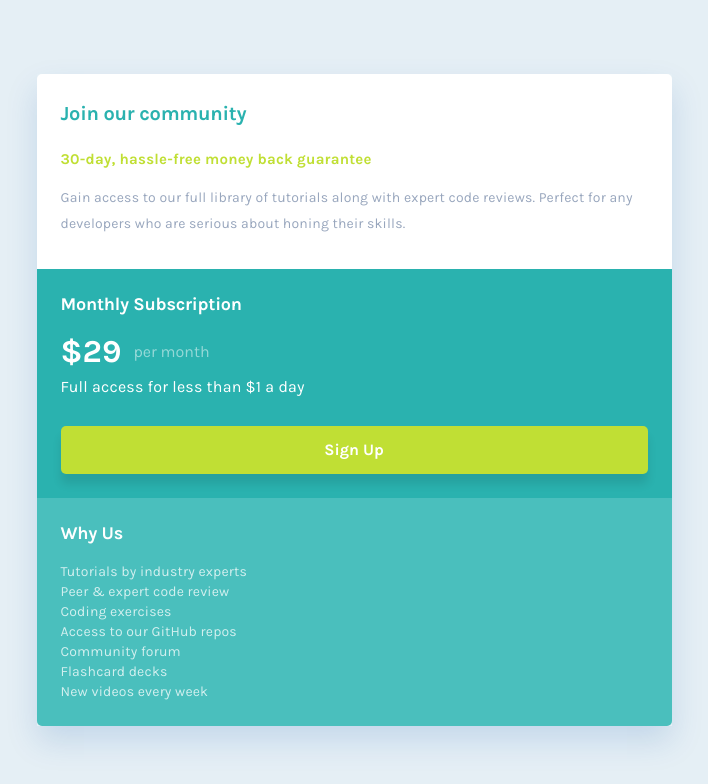
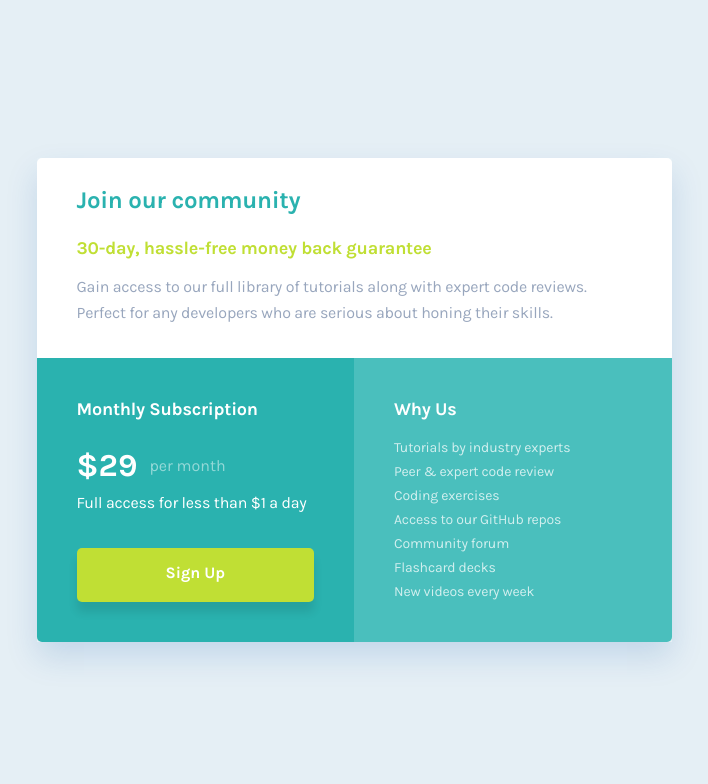
Before and after one commit to ferfalcon/single-price-grid-component, a plain HTML site: page index.html in a window 1280 px wide. Shown: the whole page, without its empty margins (286-994 px from the left). Drawn offline with Linux system fonts and the light colour scheme.

Commit message:
Desktop layout

```diff
--- a/styles/styles.less
+++ b/styles/styles.less
@@ -16,6 +16,7 @@
 	--fs-500: 1rem;
 	--fs-600: 1.125rem;
 	--fs-700: 1.25rem;
+	--fs-800: 1.5rem;
 	--fs-900: 2rem;
 
 	--fw-regular: 400;
@@ -57,6 +58,7 @@ img {
 	box-shadow: 0 .938rem 1.875rem 0 rgba(0, 81, 171, .1488);
 
 	@media (min-width:64rem) {
+		grid-template-columns: 1fr 1fr;
 		max-width: 39.688rem;
 	}
 }
@@ -67,23 +69,39 @@ img {
 .price-comp__section {
 	display: grid;
 	padding: 1.5rem;
+
+	@media (min-width:64rem) {
+		padding: 2.5rem;
+	}
 }
 
 .price-comp__section--join {
 	padding-block: 1.75rem 2rem;
 	border-radius: .313rem .313rem 0 0;
 	background: var(--cl-white);
+
+	@media (min-width:64rem) {
+		grid-column: 1 / -1;
+	}
 }
 
 .price-comp__section--subscription {
 	color: var(--cl-white);
 	background: var(--cl-brand);
+
+	@media (min-width:64rem) {
+		border-radius: 0 0 0 .313rem;
+	}
 }
 
 .price-comp__section--why-us {
 	color: var(--cl-white);
 	background: var(--cl-brand-light);
 	border-radius: 0 0 .313rem .313rem;
+
+	@media (min-width:64rem) {
+		border-radius: 0 0 .313rem 0;
+	}
 }
 
 
@@ -101,6 +119,10 @@ img {
 	font-size: var(--fs-700);
 	letter-spacing: -.016rem;
 	margin-bottom: 1.5rem;
+
+	@media (min-width:64rem) {
+		font-size: var(--fs-800);
+	}
 }
 
 .price-comp__section--subscription .price-comp__section-heading,
@@ -112,8 +134,13 @@ img {
 	font-size: var(--fs-400);
 	color: var(--cl-accent);
 	line-height: 1.25rem;
-	letter-spacing: .012rem;
+	letter-spacing: -.012rem;
 	margin: 0 0 1rem;
+
+	@media (min-width:64rem) {
+		font-size: var(--fs-600);
+		letter-spacing: -.014rem;
+	}
 }
 
 
@@ -127,21 +154,28 @@ img {
 .price-comp__section--join .price-comp__section-copy {
 	font-size: var(--fs-300);
 	line-height: 1.625rem;
-	letter-spacing: .011rem;
+	letter-spacing: -.011rem;
+
+	@media (min-width:64rem) {
+		font-size: var(--fs-500);
+		letter-spacing: -.014rem;
+	}
 }
 
 .price-comp__section--subscription .price-comp__section-copy {
 	line-height: 1.625rem;
-	letter-spacing: .013rem;
+	letter-spacing: -.013rem;
 	margin-bottom: 1.625rem;
 }
 
 .price-comp__section--why-us .price-comp__section-copy {
 	font-size: var(--fs-300);
 	line-height: 1.25rem;
-	letter-spacing: .011rem;
+	letter-spacing: -.011rem;
 	opacity: .75;
 	list-style: none;
+	display: grid;
+	gap: .25rem;
 }
 
 .price-comp__price {
```
Also changed, not shown: styles/styles.css, 1 other file.
